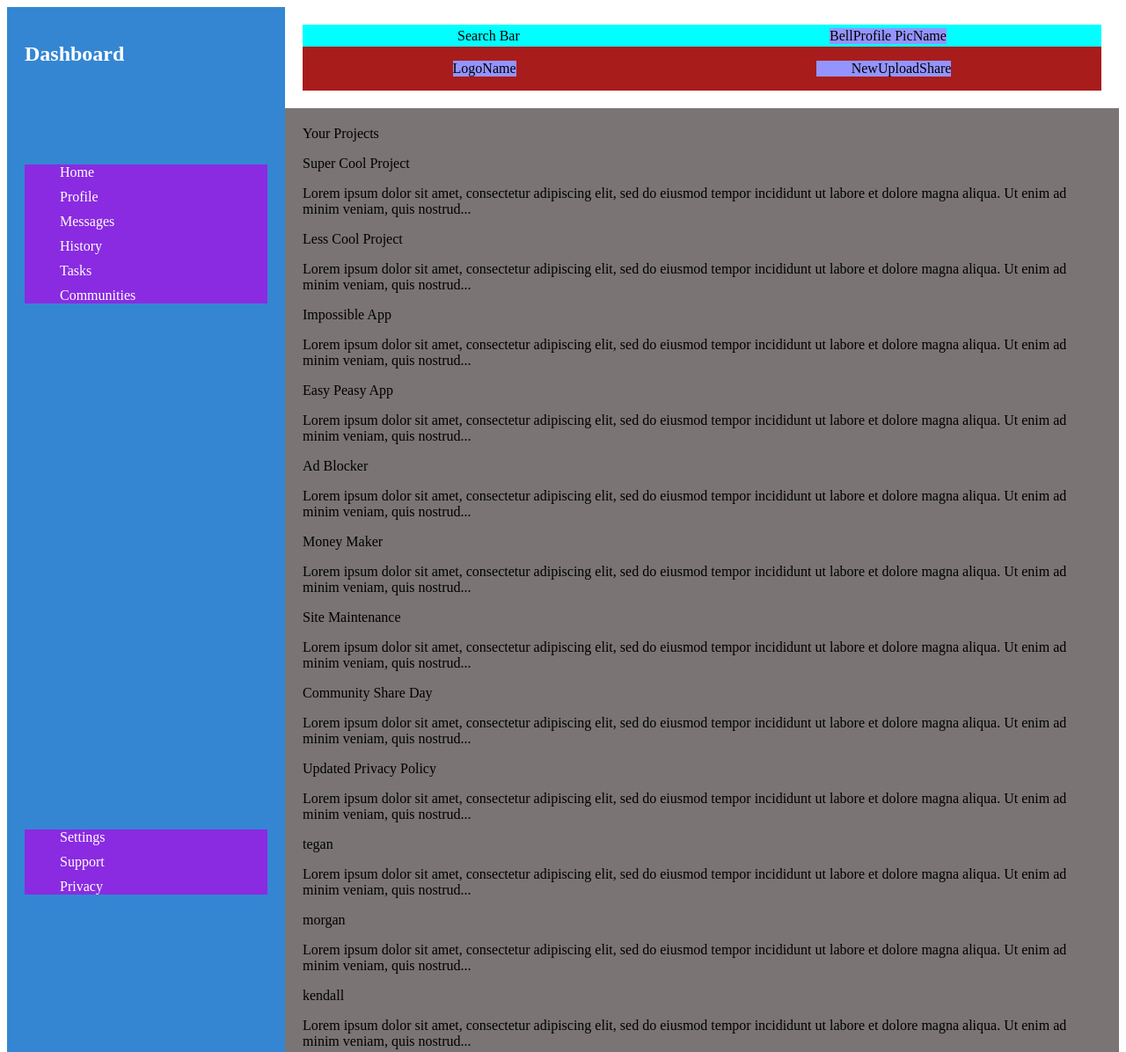
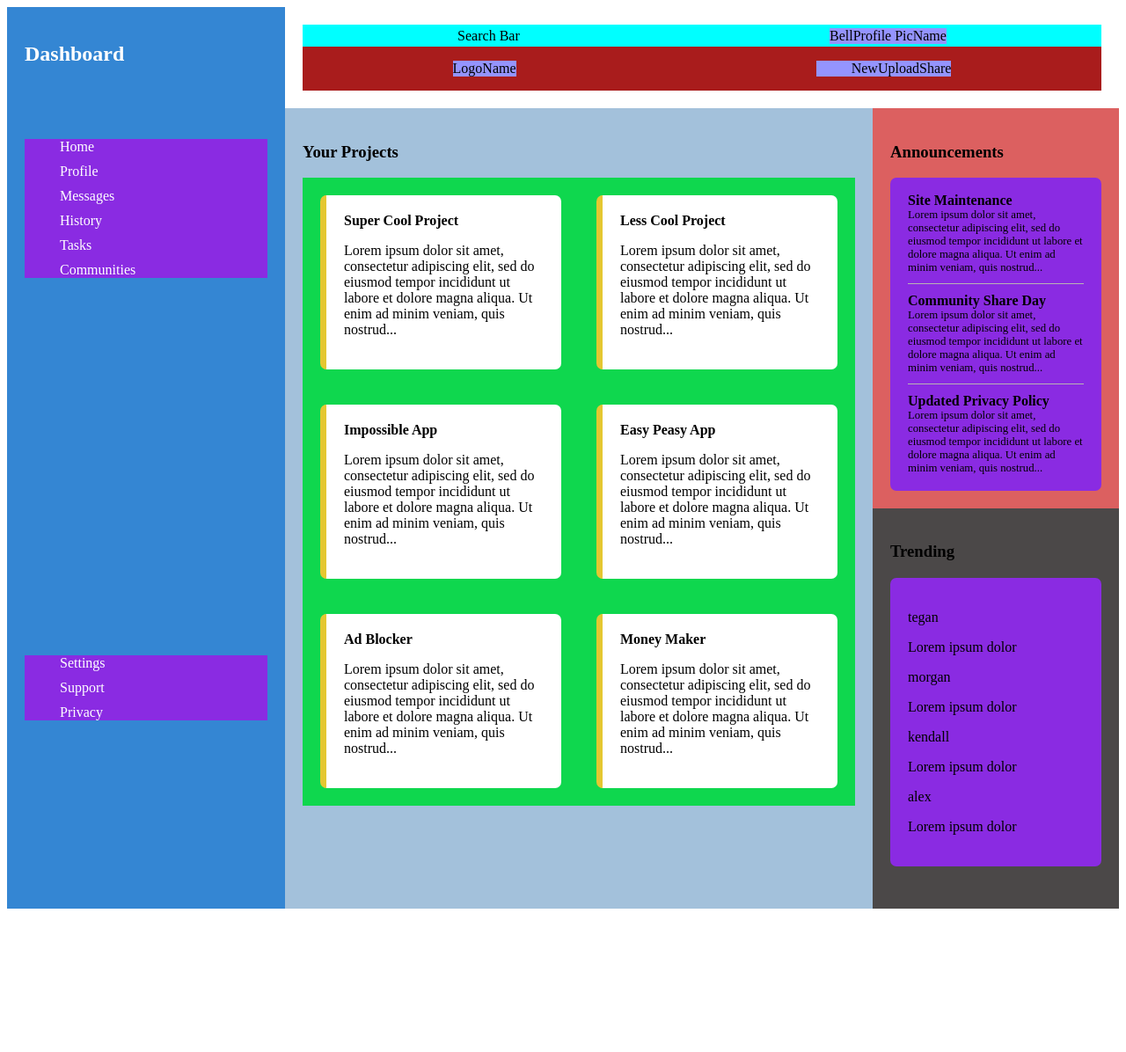
Before and after one commit to JeeVeeDoubleYou/admin-dashboard, a plain HTML site: page index.html in a window 1280 px wide. Shown: the top 1196 px of the page at 88% size. After the commit the page ends 1033 px from the top, so only its background shows below. Drawn offline with Linux system fonts and the light colour scheme.

Commit message:
Shapped main and sous-main part, not finished. Added instructions to readme

```diff
--- a/index.html
+++ b/index.html
@@ -47,7 +47,8 @@
     </section>
     <section class="main-content">
         <section class="projects">
-            <div>Your Projects</div>
+            <h3 class="content-title">Your Projects</h3>
+            <section class="sous-projects">
                 <div class="card">
                     <p class="title">Super Cool Project</p>
                     <p>Lorem ipsum dolor sit amet, consectetur adipiscing elit, sed do eiusmod tempor incididunt ut labore et dolore magna aliqua. Ut enim ad minim veniam, quis nostrud...</p>
@@ -73,37 +74,44 @@
                     <p>Lorem ipsum dolor sit amet, consectetur adipiscing elit, sed do eiusmod tempor incididunt ut labore et dolore magna aliqua. Ut enim ad minim veniam, quis nostrud...</p>
                 </div>
             </section>
+        </section>
         <section class="announcements">
+            <h3 class="content-title">Announcements</h3>
+            <section class="sous-announcements">
                 <div class="announcement">
                     <p class="title">Site Maintenance</p>
-                <p>Lorem ipsum dolor sit amet, consectetur adipiscing elit, sed do eiusmod tempor incididunt ut labore et dolore magna aliqua. Ut enim ad minim veniam, quis nostrud...</p>
+                    <p class="text" >Lorem ipsum dolor sit amet, consectetur adipiscing elit, sed do eiusmod tempor incididunt ut labore et dolore magna aliqua. Ut enim ad minim veniam, quis nostrud...</p>
                 </div>
                 <div class="announcement">
                     <p class="title">Community Share Day</p>
-                <p>Lorem ipsum dolor sit amet, consectetur adipiscing elit, sed do eiusmod tempor incididunt ut labore et dolore magna aliqua. Ut enim ad minim veniam, quis nostrud...</p>
+                    <p class="text">Lorem ipsum dolor sit amet, consectetur adipiscing elit, sed do eiusmod tempor incididunt ut labore et dolore magna aliqua. Ut enim ad minim veniam, quis nostrud...</p>
                 </div>
                 <div class="announcement">
                     <p class="title">Updated Privacy Policy</p>
-                <p>Lorem ipsum dolor sit amet, consectetur adipiscing elit, sed do eiusmod tempor incididunt ut labore et dolore magna aliqua. Ut enim ad minim veniam, quis nostrud...</p>
+                    <p class="text">Lorem ipsum dolor sit amet, consectetur adipiscing elit, sed do eiusmod tempor incididunt ut labore et dolore magna aliqua. Ut enim ad minim veniam, quis nostrud...</p>
                 </div>
             </section>
+        </section>
         <section class="trending">
+            <h3 class="content-title">Trending</h3>
+            <section class="sous-trending">
                 <div class="profile">
                     <p class="username">tegan</p>
-                <p>Lorem ipsum dolor sit amet, consectetur adipiscing elit, sed do eiusmod tempor incididunt ut labore et dolore magna aliqua. Ut enim ad minim veniam, quis nostrud...</p>
+                    <p>Lorem ipsum dolor</p>
                 </div>
                 <div class="profile">
                     <p class="username">morgan</p>
-                <p>Lorem ipsum dolor sit amet, consectetur adipiscing elit, sed do eiusmod tempor incididunt ut labore et dolore magna aliqua. Ut enim ad minim veniam, quis nostrud...</p>
+                    <p>Lorem ipsum dolor</p>
                 </div>
                 <div class="profile">
                     <p class="username">kendall</p>
-                <p>Lorem ipsum dolor sit amet, consectetur adipiscing elit, sed do eiusmod tempor incididunt ut labore et dolore magna aliqua. Ut enim ad minim veniam, quis nostrud...</p>
+                    <p>Lorem ipsum dolor</p>
                 </div>
                 <div class="profile">
                     <p class="username">alex</p>
-                <p>Lorem ipsum dolor sit amet, consectetur adipiscing elit, sed do eiusmod tempor incididunt ut labore et dolore magna aliqua. Ut enim ad minim veniam, quis nostrud...</p>
+                    <p>Lorem ipsum dolor</p>
                 </div>
+            </section>
         </section>
     </section>
 </body>
--- a/style.css
+++ b/style.css
@@ -4,6 +4,7 @@ body {
     grid-template-rows: 1fr 3fr;
     height: 100vh;
     --padding : 20px;
+    --radius : 7px;
 }
 
 li {
@@ -74,11 +75,83 @@ li {
     text-decoration: none;
 }
 
-
-
 .main-content {
     grid-column: 2 / 3;
     grid-row: 2 / 3;
-    background-color: rgb(122, 116, 116);
+    display: grid;
+    grid-template-rows: 1fr 1fr;
+    grid-template-columns: 3fr 1fr;
+}
+
+.projects {
+    grid-area: 1 / 1 / 3 / 2;
+    background-color: rgb(163, 193, 219);
     padding: var(--padding);
 }
+
+.sous-projects {
+    display: grid;
+    gap:40px;
+    grid-template-columns: repeat(2, minmax(200px, 1fr));
+    background-color: rgb(15, 215, 78);
+    padding: var(--padding);
+}
+
+.card {
+    background-color: rgb(255, 255, 255);
+    border-radius: var(--radius);
+    padding: var(--padding);
+    border-left: 7px solid rgb(228, 199, 49);
+}
+
+.card .title {
+    font-size: 1em;
+    font-weight: bold;
+    margin-top: 0px;
+}
+
+.announcements {
+    grid-area: 1 / 2 / 2 / 3;
+    background-color: rgb(220, 96, 96);
+    padding: var(--padding);
+}
+
+.sous-announcements {
+    display: grid;
+    grid-template-rows: repeat(3, 1fr);
+    grid-template-columns: minmax(200px, 1fr);
+    background-color: blueviolet;
+    padding: calc(var(--padding)/3) var(--padding);
+    border-radius: var(--radius);
+}
+
+.announcement:not(:last-child) {
+    padding-bottom: 10px;
+    border-bottom: 1px solid rgb(184, 180, 180);
+}
+
+.announcement .title{
+    font-size: 1em;
+    font-weight: bold;
+    margin-bottom: 0px;
+    margin-top: 10px;
+}
+
+.announcement .text {
+    font-size: 0.8em;
+    margin: 0px;
+}
+
+
+.trending {
+    grid-area: 2 / 2 / 3 / 3;
+    padding: var(--padding);
+    background-color: rgb(75, 72, 72);
+}
+
+.sous-trending {
+    grid-template-rows: repeat(4, 1fr);
+    background-color: blueviolet;
+    padding: var(--padding);
+    border-radius: var(--radius);
+}
```
Also changed, not shown: 1 other file. Lines whose indentation alone changed are shown as unchanged.
